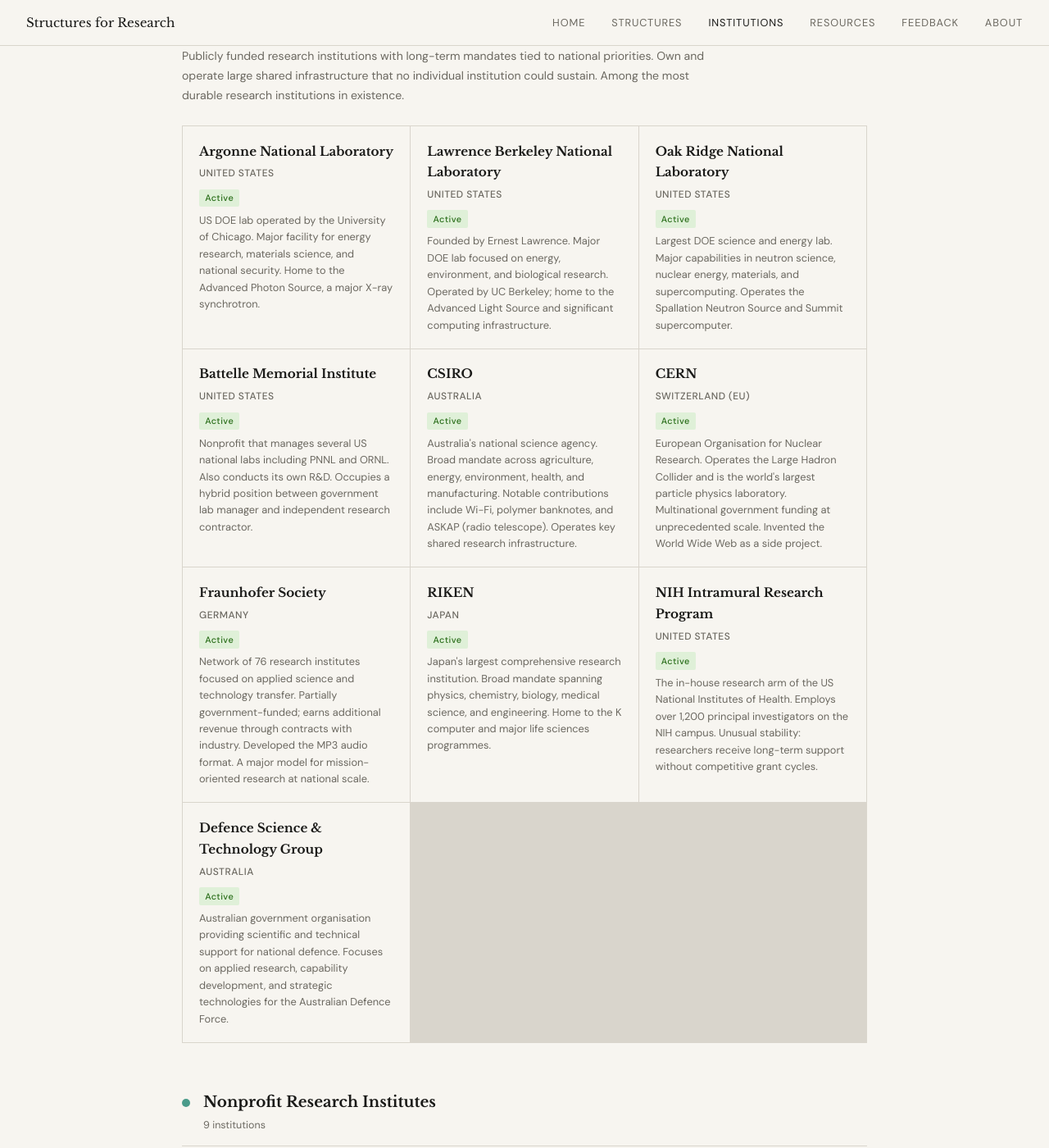
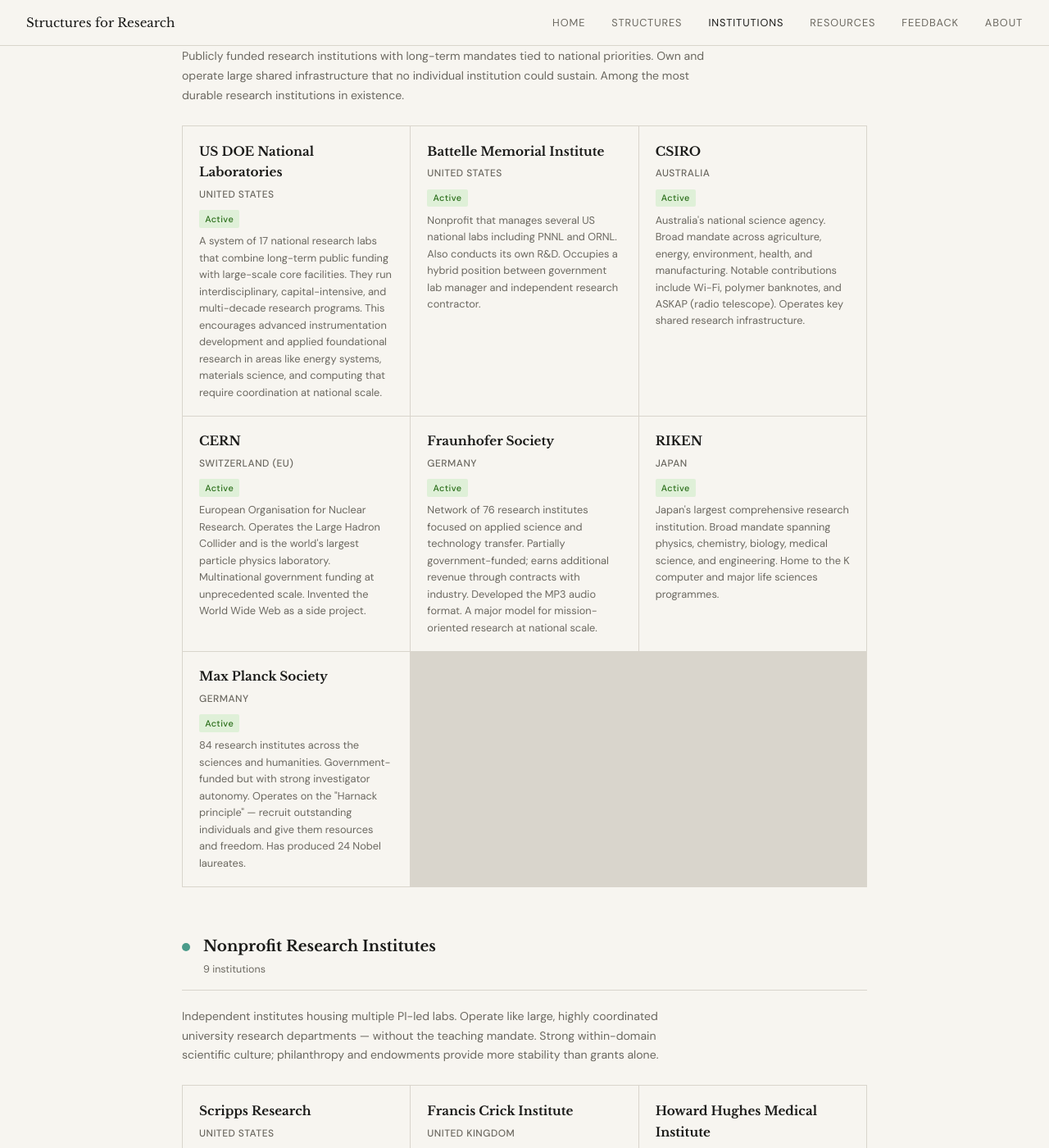
Before and after one commit to biancale4/structuresforresearch.com, a Jekyll site: the page built from institutions.html, in a window 1280 px wide and 1400 px high, scrolled down 1437 px. Shown: the whole window at 82% size. Built offline with Jekyll 4.4.1, drawn with Linux system fonts in a browser that asks for light colours; some of the changed text lies outside the part shown.

Commit message:
Update institutions.html

```diff
--- a/institutions.html
+++ b/institutions.html
@@ -89,16 +89,14 @@
     </div>
     <p class="cat-desc">Publicly funded research institutions with long-term mandates tied to national priorities. Own and operate large shared infrastructure that no individual institution could sustain. Among the most durable research institutions in existence.</p>
     <div class="inst-grid">
-      <div class="inst-card"><div class="inst-name">Argonne National Laboratory</div><div class="inst-country">United States</div><span class="inst-status status-active">Active</span><p class="inst-note">US DOE lab operated by the University of Chicago. Major facility for energy research, materials science, and national security. Home to the Advanced Photon Source, a major X-ray synchrotron.</p></div>
-      <div class="inst-card"><div class="inst-name">Lawrence Berkeley National Laboratory</div><div class="inst-country">United States</div><span class="inst-status status-active">Active</span><p class="inst-note">Founded by Ernest Lawrence. Major DOE lab focused on energy, environment, and biological research. Operated by UC Berkeley; home to the Advanced Light Source and significant computing infrastructure.</p></div>
-      <div class="inst-card"><div class="inst-name">Oak Ridge National Laboratory</div><div class="inst-country">United States</div><span class="inst-status status-active">Active</span><p class="inst-note">Largest DOE science and energy lab. Major capabilities in neutron science, nuclear energy, materials, and supercomputing. Operates the Spallation Neutron Source and Summit supercomputer.</p></div>
+      <div class="inst-card"><div class="inst-name">US DOE National Laboratories</div><div class="inst-country">United States</div><span class="inst-status status-active">Active</span><p class="inst-note">A system of 17 national research labs that combine long-term public funding with large-scale core facilities. They run interdisciplinary, capital-intensive, and multi-decade research programs. This encourages advanced instrumentation development and applied foundational research in areas like energy systems, materials science, and computing that require coordination at national scale.</p></div>
       <div class="inst-card"><div class="inst-name">Battelle Memorial Institute</div><div class="inst-country">United States</div><span class="inst-status status-active">Active</span><p class="inst-note">Nonprofit that manages several US national labs including PNNL and ORNL. Also conducts its own R&amp;D. Occupies a hybrid position between government lab manager and independent research contractor.</p></div>
       <div class="inst-card"><div class="inst-name">CSIRO</div><div class="inst-country">Australia</div><span class="inst-status status-active">Active</span><p class="inst-note">Australia's national science agency. Broad mandate across agriculture, energy, environment, health, and manufacturing. Notable contributions include Wi-Fi, polymer banknotes, and ASKAP (radio telescope). Operates key shared research infrastructure.</p></div>
       <div class="inst-card"><div class="inst-name">CERN</div><div class="inst-country">Switzerland (EU)</div><span class="inst-status status-active">Active</span><p class="inst-note">European Organisation for Nuclear Research. Operates the Large Hadron Collider and is the world's largest particle physics laboratory. Multinational government funding at unprecedented scale. Invented the World Wide Web as a side project.</p></div>
       <div class="inst-card"><div class="inst-name">Fraunhofer Society</div><div class="inst-country">Germany</div><span class="inst-status status-active">Active</span><p class="inst-note">Network of 76 research institutes focused on applied science and technology transfer. Partially government-funded; earns additional revenue through contracts with industry. Developed the MP3 audio format. A major model for mission-oriented research at national scale.</p></div>
       <div class="inst-card"><div class="inst-name">RIKEN</div><div class="inst-country">Japan</div><span class="inst-status status-active">Active</span><p class="inst-note">Japan's largest comprehensive research institution. Broad mandate spanning physics, chemistry, biology, medical science, and engineering. Home to the K computer and major life sciences programmes.</p></div>
-      <div class="inst-card"><div class="inst-name">NIH Intramural Research Program</div><div class="inst-country">United States</div><span class="inst-status status-active">Active</span><p class="inst-note">The in-house research arm of the US National Institutes of Health. Employs over 1,200 principal investigators on the NIH campus. Unusual stability: researchers receive long-term support without competitive grant cycles.</p></div>
-      <div class="inst-card"><div class="inst-name">Defence Science &amp; Technology Group</div><div class="inst-country">Australia</div><span class="inst-status status-active">Active</span><p class="inst-note">Australian government organisation providing scientific and technical support for national defence. Focuses on applied research, capability development, and strategic technologies for the Australian Defence Force.</p></div>
+      <div class="inst-card"><div class="inst-name">Max Planck Society</div><div class="inst-country">Germany</div><span class="inst-status status-active">Active</span><p class="inst-note">84 research institutes across the sciences and humanities. Government-funded but with strong investigator autonomy. Operates on the "Harnack principle" — recruit outstanding individuals and give them resources and freedom. Has produced 24 Nobel laureates.</p></div>
+
     </div>
   </div>
 
@@ -109,7 +107,6 @@
     </div>
     <p class="cat-desc">Independent institutes housing multiple PI-led labs. Operate like large, highly coordinated university research departments — without the teaching mandate. Strong within-domain scientific culture; philanthropy and endowments provide more stability than grants alone.</p>
     <div class="inst-grid">
-      <div class="inst-card"><div class="inst-name">Max Planck Society</div><div class="inst-country">Germany</div><span class="inst-status status-active">Active</span><p class="inst-note">84 research institutes across the sciences and humanities. Government-funded but with strong investigator autonomy. Operates on the "Harnack principle" — recruit outstanding individuals and give them resources and freedom. Has produced 24 Nobel laureates.</p></div>
       <div class="inst-card"><div class="inst-name">Scripps Research</div><div class="inst-country">United States</div><span class="inst-status status-active">Active</span><p class="inst-note">Independent biomedical research institute in La Jolla and Jupiter. Focuses on chemistry, biological science, and drug discovery. One of the largest private, nonprofit biomedical research institutions in the world.</p></div>
       <div class="inst-card"><div class="inst-name">Francis Crick Institute</div><div class="inst-country">United Kingdom</div><span class="inst-status status-active">Active</span><p class="inst-note">Europe's largest biomedical research centre. A joint venture between six partner organisations including the MRC, Cancer Research UK, and three London universities. 1,500 scientists under one roof.</p></div>
       <div class="inst-card"><div class="inst-name">Howard Hughes Medical Institute</div><div class="inst-country">United States</div><span class="inst-status status-active">Active</span><p class="inst-note">Largest private funder of academic biomedical research in the US. Invests in people, not projects — scientists receive long-term support (~7 years, renewable) with high autonomy. Also operates Janelia Research Campus as a direct-research facility.</p></div>
@@ -117,7 +114,6 @@
       <div class="inst-card"><div class="inst-name">Salk Institute for Biological Studies</div><div class="inst-country">United States</div><span class="inst-status status-active">Active</span><p class="inst-note">Founded by Jonas Salk. Independent biomedical research institute in La Jolla focused on molecular biology, neuroscience, plant biology, and cancer. Known for exceptional architectural quality as well as scientific output.</p></div>
       <div class="inst-card"><div class="inst-name">Cold Spring Harbor Laboratory</div><div class="inst-country">United States</div><span class="inst-status status-active">Active</span><p class="inst-note">Private research institution with major contributions to genetics, cancer biology, and neuroscience. Also operates one of the world's most important scientific meetings programmes. Has produced 8 Nobel Prize winners.</p></div>
       <div class="inst-card"><div class="inst-name">Stowers Institute for Medical Research</div><div class="inst-country">United States</div><span class="inst-status status-active">Active</span><p class="inst-note">Privately endowed biomedical research institute in Kansas City. Investigators receive long-term, stable funding — unusually insulated from grant pressure.</p></div>
-      <div class="inst-card"><div class="inst-name">Wellcome Trust</div><div class="inst-country">United Kingdom</div><span class="inst-status status-active">Active</span><p class="inst-note">Global charitable foundation and one of the largest non-governmental funders of research in the world. Primarily an extramural funder but also operates the Wellcome Sanger Institute as an in-house research centre.</p></div>
       <div class="inst-card"><div class="inst-name">Buck Institute for Research on Aging</div><div class="inst-country">United States</div><span class="inst-status status-active">Active</span><p class="inst-note">An independent nonprofit biomedical research institute that researches aging and age-related disease. Currently stores the world's largest publicly available stem cell bank.</p></div>
 
     </div>
@@ -147,8 +143,8 @@
       <div class="inst-card"><div class="inst-name">E11 Bio</div><div class="inst-country">United States</div><span class="inst-status status-active">Active</span><p class="inst-note">Building a platform to reduce the cost of mapping mammalian brain wiring by 100-fold. Addresses a key bottleneck in connectomics — understanding how neurons are wired is foundational to neuroscience but currently prohibitively expensive at scale.</p></div>
       <div class="inst-card"><div class="inst-name">Cultivarium</div><div class="inst-country">United States</div><span class="inst-status status-active">Active</span><p class="inst-note">Developing a platform to reduce the time, cost, and risk of studying and engineering previously intractable microbes. Expands the frontier of synthetic biology by making non-model organisms accessible to researchers.</p></div>
       <div class="inst-card"><div class="inst-name">Parallel Squared Technology Institute</div><div class="inst-country">United States</div><span class="inst-status status-active">Active</span><p class="inst-note">Developing methods to run up to 30x more proteomics samples in parallel. Addresses a key throughput bottleneck in proteomics — understanding which proteins are present and at what levels is crucial for biology and drug discovery.</p></div>
-      <div class="inst-card"><div class="inst-name">Actuate</div><div class="inst-country">United States</div><span class="inst-status status-historical">Historical (2018–2022)</span><p class="inst-note">Solutions R&amp;D organisation focused on social good. Applies the FRO model to social science and technology problems with clear civic applications.</p></div>
-      <div class="inst-card"><div class="inst-name">Wellcome Leap</div><div class="inst-country">United Kingdom</div><span class="inst-status status-active">Active</span><p class="inst-note">Wellcome Trust's solutions R&amp;D vehicle for health. Runs focused programmes with defined goals and milestones, drawing on a global network of performers.</p></div>
+      <div class="inst-card"><div class="inst-name">Wellcome Leap</div><div class="inst-country">United Kingdom</div><span class="inst-status status-active">Active</span><p class="inst-note">Wellcome Leap is a global ARPA for health. Runs programmes over 5-10 years with defined goals and milestones, drawing on a global network of performers.</p></div>
+     <div class="inst-card"><div class="inst-name">Speculative Technologies</div><div class="inst-country">United States</div><span class="inst-status status-emerging">Emerging</span><p class="inst-note">A nonprofit that funds a portfolio of 5-year research programs run by Program Leads with an ambitious vision for physical technologies (new materials and manufacturing processes).</p></div>
     </div>
   </div>
 
@@ -180,9 +176,7 @@
       <div class="inst-card"><div class="inst-name">IARPA</div><div class="inst-country">United States</div><span class="inst-status status-active">Active (founded 2006)</span><p class="inst-note">Intelligence Advanced Research Projects Activity. Funds high-risk research to give the US intelligence community decisive advantage. Has funded foundational work in quantum computing, forecasting science, and machine learning.</p></div>
       <div class="inst-card"><div class="inst-name">ARIA</div><div class="inst-country">United Kingdom</div><span class="inst-status status-emerging">Emerging (founded 2022)</span><p class="inst-note">Advanced Research and Invention Agency. The UK's equivalent of DARPA, established in 2022. Programme directors have unusual autonomy and long tenures. Plans to fund FROs as part of its strategy — the first government agency to do so.</p></div>
       <div class="inst-card"><div class="inst-name">SPRIND</div><div class="inst-country">Germany</div><span class="inst-status status-emerging">Emerging (founded 2019)</span><p class="inst-note">Bundesagentur fuer Sprunginnovationen — Germany's federal agency for breakthrough innovations. Funds high-risk, high-reward research challenges. Modelled partly on DARPA.</p></div>
-      <div class="inst-card"><div class="inst-name">Speculative Technologies</div><div class="inst-country">United States</div><span class="inst-status status-emerging">Emerging</span><p class="inst-note">Philanthropically-funded ARPA-style organisation working on ambitious technical problems. Operates the Brains Accelerator programme. A private-sector attempt to replicate ARPA dynamics outside government.</p></div>
       <div class="inst-card"><div class="inst-name">Wellcome Leap</div><div class="inst-country">United Kingdom</div><span class="inst-status status-active">Active (founded 2020)</span><p class="inst-note">Wellcome Trust's ARPA-inspired programme vehicle for health breakthroughs. Runs time-limited, milestone-driven programmes with defined transformative goals. Occupies the boundary between FRO and ARPA models.</p></div>
-      <div class="inst-card"><div class="inst-name">Actuate</div><div class="inst-country">United States</div><span class="inst-status status-active">Active</span><p class="inst-note">Solutions R&amp;D for social good. Applies programme-managed, outcome-oriented research to large-scale social problems — filling the gap between academic social science and government policy implementation.</p></div>
     </div>
   </div>
 
```
